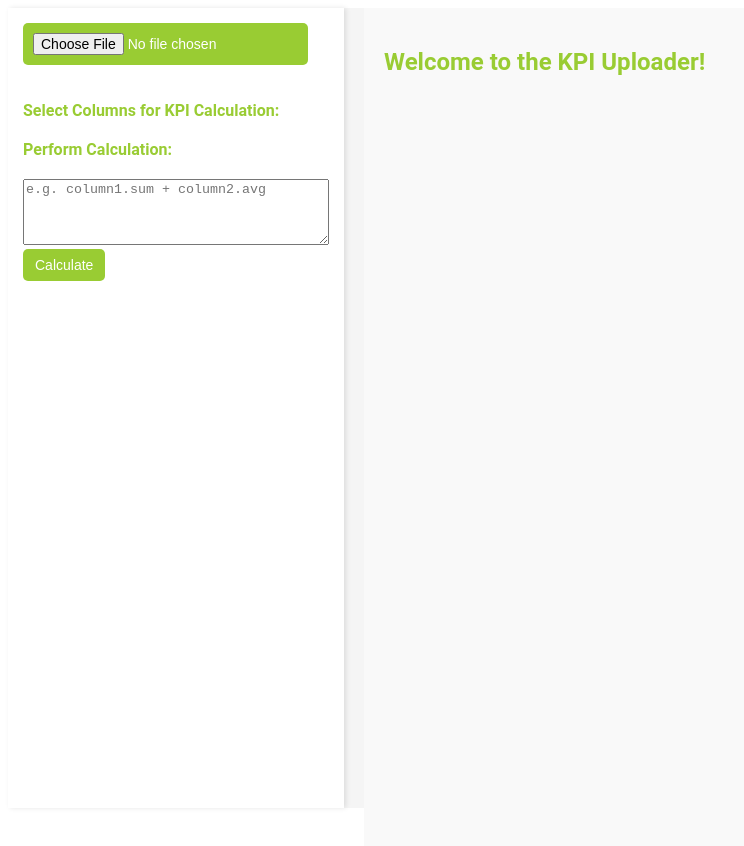
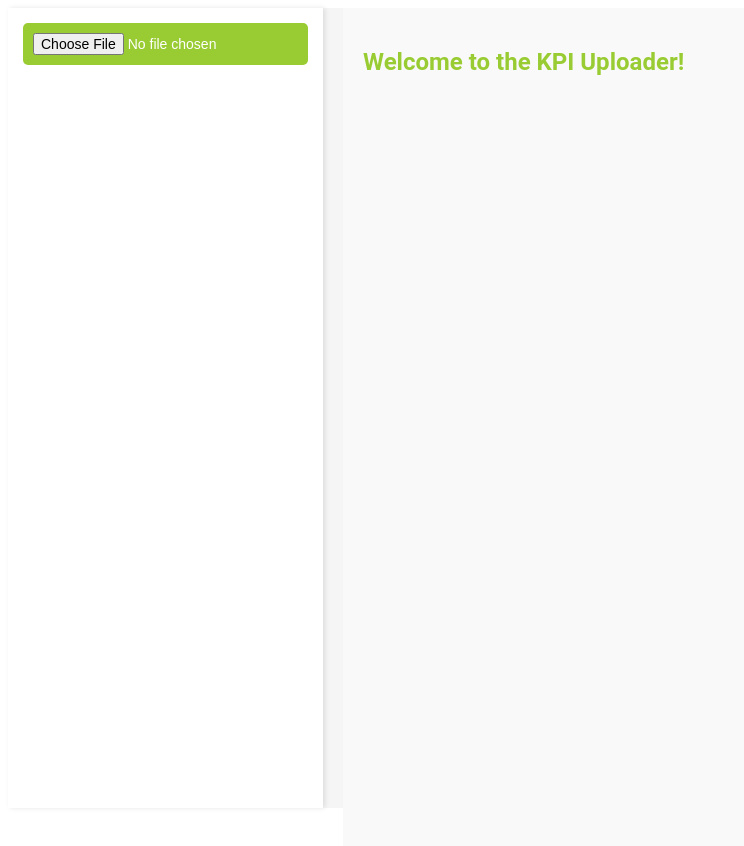
Before and after one commit to Meliodas417/AG-T5, a React (Create React App) app in the folder my-app/: page / in a window 1280 px wide. Shown: the whole page, without its empty margins (0-744 px from the left). Built offline with nearby package versions, Linux system fonts and the light colour scheme.

Commit message:
display only upload botton before file upload

```diff
--- a/my-app/src/kpi-formula-parser.js
+++ b/my-app/src/kpi-formula-parser.js
@@ -14,7 +14,7 @@ function KPIUploader({ onFileUpload }) {
     const handleFileUpload = (e) => {
         const file = e.target.files[0];
         if (file) {
-            setFileName(file.name);  // 保存文件名
+            setFileName(file.name);  // Save file name
             setCsvData(null);  // Reset previous data
             setColumnNames([]);
             setSelectedColumns([]);
@@ -25,7 +25,7 @@ function KPIUploader({ onFileUpload }) {
             Papa.parse(file, {
                 header: true,
                 complete: (result) => {
-                    const columns = Object.keys(result.data[0]); // Extract column names from first row
+                    const columns = Object.keys(result.data[0]); // Extract column names from the first row
                     setCsvData(result.data); // Set the parsed data
                     setColumnNames(columns); // Set column names
                     onFileUpload(file.name, result.data); // Trigger the callback for file upload
@@ -33,7 +33,6 @@ function KPIUploader({ onFileUpload }) {
             });
         }
     };
-
 
     const prepareDoughnutChartData = (column) => {
         if (!csvData) return {};
@@ -127,10 +126,12 @@ function KPIUploader({ onFileUpload }) {
     return (
         <div>
             <div className="file-upload">
-                <input type="file" accept=".csv" onChange={handleFileUpload}/>
+                <input type="file" accept=".csv" onChange={handleFileUpload} />
             </div>
 
-
+            {/* Only display the following sections if a file is uploaded */}
+            {csvData && (
+                <>
                     <div className="column-selection">
                         <h3>Select Columns for KPI Calculation:</h3>
                         {columnNames.map((column) => (
@@ -191,9 +192,10 @@ function KPIUploader({ onFileUpload }) {
                             </div>
                         )}
                     </div>
+                </>
+            )}
         </div>
     );
-
 }
 
 export default KPIUploader;
```
Lines whose indentation alone changed are shown as unchanged.
